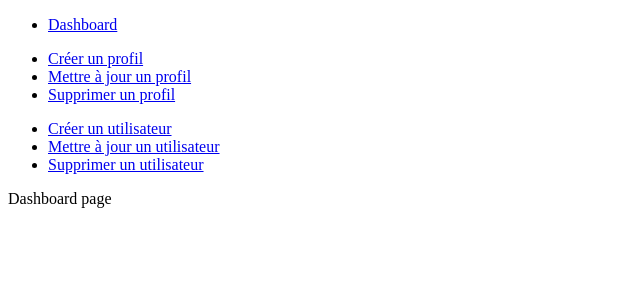
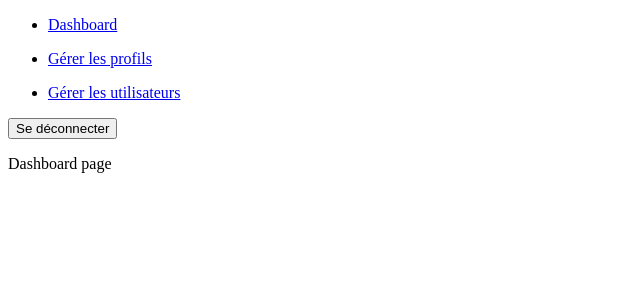
Before and after one commit to Anakin-66/FindYourMateFront, a React (Create React App) app: page /admin in a window 1280 px wide. Shown: the top 300 px of the page, without its empty margins (0-640 px from the left). Built offline with nearby package versions, Linux system fonts and the light colour scheme.

Commit message:
reorganized admin side of the website

```diff
--- a/package.json
+++ b/package.json
@@ -6,6 +6,7 @@
     "@testing-library/jest-dom": "^5.17.0",
     "@testing-library/react": "^13.4.0",
     "@testing-library/user-event": "^13.5.0",
+    "jwt-decode": "^4.0.0",
     "react": "^18.2.0",
     "react-dom": "^18.2.0",
     "react-router-dom": "^6.21.1",
--- a/src/App.js
+++ b/src/App.js
@@ -1,4 +1,5 @@
 import { BrowserRouter, Routes, Route } from "react-router-dom";
+// Import côté guest
 import HomePage from "./pages/guest/HomePage";
 import ContactPage from "./pages/guest/ContactPage";
 import ProfilePage from "./pages/guest/ProfilePage";
@@ -7,16 +8,11 @@ import LoginPage from "./pages/guest/LoginPage";
 import OwnProfilePage from "./pages/guest/OwnProfilePage";
 import RegisterPage from "./pages/guest/RegisterPage";
 import CreateProfilePage from "./pages/guest/CreateProfilePage";
+// Import côté admin
+import DashboardPage from "./pages/admin/DashboardPage";
+import AdminProfilesPage from "./pages/admin/AdminProfilesPage";
+import AdminUsersPage from "./pages/admin/AdminUsersPage";
 
-import DashboardPage from "./pages/admin/DashboardPage";
-
-import AdminProfileCreate from "./pages/admin/AdminProfile/AdminProfileCreate";
-import AdminProfileUpdate from "./pages/admin/AdminProfile/AdminProfileUpdate";
-import AdminProfileDelete from "./pages/admin/AdminProfile/AdminProfileDelete";
-
-import AdminUserCreate from "./pages/admin/AdminUser/AdminUserCreate";
-import AdminUserUpdate from "./pages/admin/AdminUser/AdminUserUpdate";
-import AdminUserDelete from "./pages/admin/AdminUser/AdminUserDelete";
 
 function App() {
   return (
@@ -34,14 +30,10 @@ function App() {
 
         {/* Admin */}
         <Route path="/admin" element={<DashboardPage />} />
+        <Route path="/admin/profils" element={<AdminProfilesPage />} />
+        <Route path="/admin/users" element={<AdminUsersPage />} />
 
-        <Route path="/admin/profils/create" element={<AdminProfileCreate />} />
-        <Route path="/admin/profils/update" element={<AdminProfileUpdate />} />
-        <Route path="/admin/profils/delete" element={<AdminProfileDelete />} />
 
-        <Route path="/admin/users/create" element={<AdminUserCreate />} />
-        <Route path="/admin/users/update" element={<AdminUserUpdate/>} />
-        <Route path="/admin/users/delete" element={<AdminUserDelete />} />
 
       </Routes>
     </BrowserRouter >
--- a/src/components/admin/HeaderAdmin.jsx
+++ b/src/components/admin/HeaderAdmin.jsx
@@ -1,36 +1,36 @@
-import { Link } from "react-router-dom"
+import { Link, useNavigate } from "react-router-dom"
 
 function HeaderAdmin() {
+
+  const navigate = useNavigate();
+
+  const handleLogout = () => {
+    // sortir le token du local storage
+    localStorage.removeItem("jwt");
+
+    // redirige l'utilisateur vers la page de login
+    navigate("/login");
+  };
+
   return (
     <header>
       <nav>
         <ul>
           <li>
-            <Link to="/admin/">Dashboard</Link>
+            <Link to="/admin">Dashboard</Link>
           </li>
         </ul>
         <ul>
           <li>
-            <Link to="/admin/profils/create">Créer un profil</Link>
-          </li>
-          <li>
-            <Link to="/admin/profils/update">Mettre à jour un profil</Link>
-          </li>
-          <li>
-            <Link to="/admin/profils/delete">Supprimer un profil</Link>
+            <Link to="/admin/profils">Gérer les profils</Link>
           </li>
         </ul>
         <ul>
           <li>
-            <Link to="/admin/users/create">Créer un utilisateur</Link>
-          </li>
-          <li>
-            <Link to="/admin/users/update">Mettre à jour un utilisateur</Link>
-          </li>
-          <li>
-            <Link to="/admin/users/delete">Supprimer un utilisateur</Link>
+            <Link to="/admin/users">Gérer les utilisateurs</Link>
           </li>
         </ul>
+        <button onClick={handleLogout}>Se déconnecter</button>
       </nav>
     </header>
   );
--- /dev/null
+++ b/src/pages/admin/AdminProfilesPage.jsx
@@ -0,0 +1,11 @@
+import HeaderAdmin from "../../components/admin/HeaderAdmin";
+
+function AdminProfilesPage() {
+    return (
+     <>
+     <HeaderAdmin />
+     </>
+    );
+  }
+
+  export default AdminProfilesPage;
--- /dev/null
+++ b/src/pages/admin/AdminUsersPage.jsx
@@ -0,0 +1,11 @@
+import HeaderAdmin from "../../components/admin/HeaderAdmin";
+
+function AdminUsersPage() {
+    return (
+     <>
+     <HeaderAdmin />
+     </>
+    );
+  }
+
+  export default AdminUsersPage;
```
Also changed, not shown: src/pages/admin/AdminProfile/AdminProfileCreate.jsx (deleted, +0 -8 lines), src/pages/admin/AdminProfile/AdminProfileDelete.jsx (deleted, +0 -8 lines), src/pages/admin/AdminProfile/AdminProfileUpdate.jsx (deleted, +0 -8 lines), src/pages/admin/AdminUser/AdminUserCreate.jsx (deleted, +0 -8 lines), src/pages/admin/AdminUser/AdminUserDelete.jsx (deleted, +0 -8 lines), src/pages/admin/AdminUser/AdminUserUpdate.jsx (deleted, +0 -8 lines), 1 other file (tests, documents, lock files or other folders).
